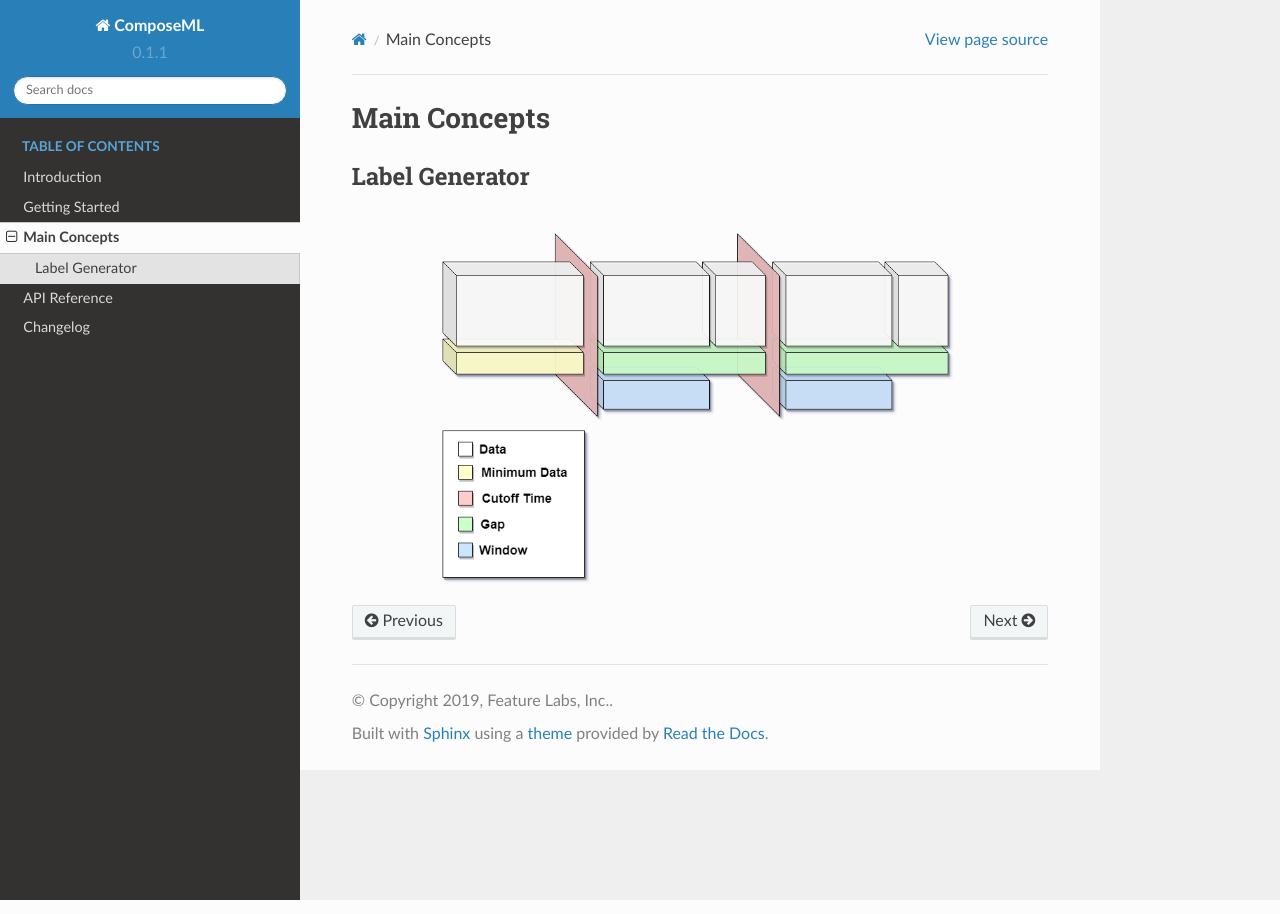
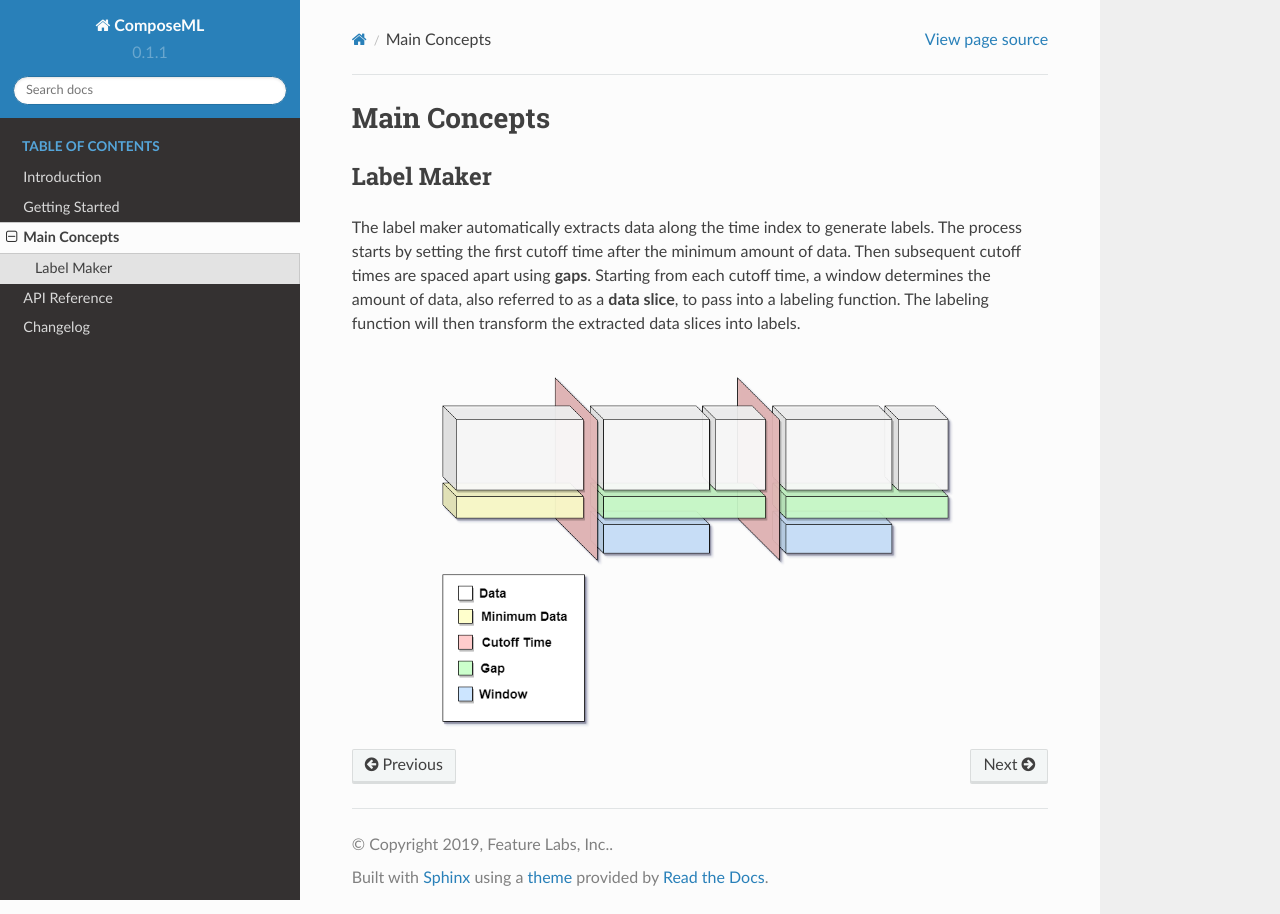
Before and after one commit to alteryx/compose, a Sphinx documentation site: the page built from docs/source/table_of_contents/main_concepts.rst, in a window 1280 px wide. Built offline with Sphinx 7.4.7 and the Read the Docs theme 2.0.0, drawn with Linux system fonts in a browser that asks for light colours.

Commit message:
explain label maker

```diff
--- a/docs/source/table_of_contents/main_concepts.rst
+++ b/docs/source/table_of_contents/main_concepts.rst
@@ -1,8 +1,10 @@
 Main Concepts
 =============
 
-Label Generator
+Label Maker
 ---------------
+
+The label maker automatically extracts data along the time index to generate labels. The process starts by setting the first cutoff time after the minimum amount of data. Then subsequent cutoff times are spaced apart using **gaps**. Starting from each cutoff time, a window determines the amount of data, also referred to as a **data slice**, to pass into a labeling function. The labeling function will then transform the extracted data slices into labels.
 
 .. image:: images/generate-labels.png
     :width: 550px
```
